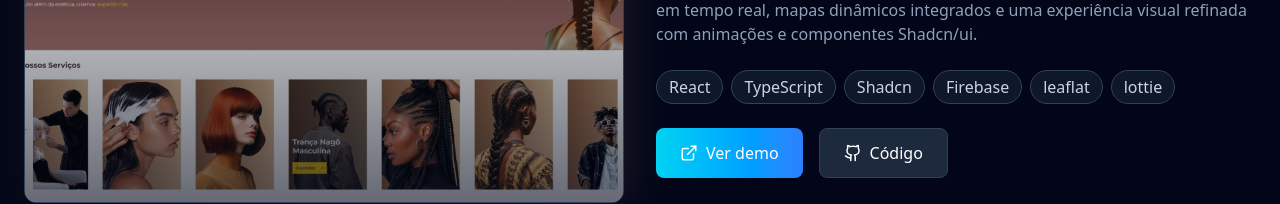
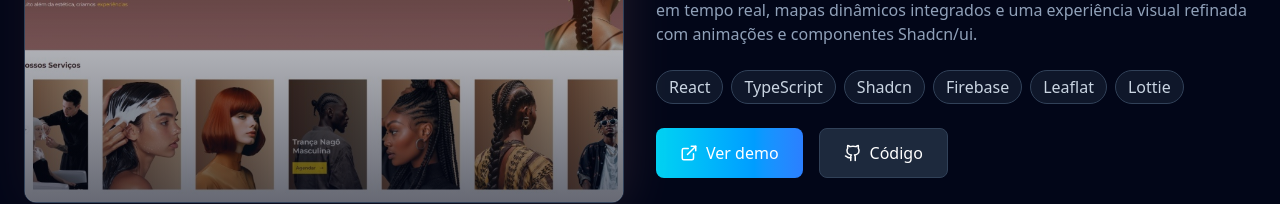
Before and after one commit to Leonard-salles/leonardo-sales, a React (Vite) app: page / in a window 1280 px wide. Shown: the part 2213-2417 px from the top of the page. Built offline with nearby package versions, Linux system fonts and the light colour scheme.

Commit message:
refactor

```diff
--- a/src/components/Projects.tsx
+++ b/src/components/Projects.tsx
@@ -11,7 +11,7 @@ export function Projects() {
       title: 'Cila hair | Agendamentos',
       description: 'Uma aplicação web completa desenvolvida com React, TypeScript e Vite, utilizando Firebase como backend serverless. Conta com calendário de reservas em tempo real, mapas dinâmicos integrados e uma experiência visual refinada com animações e componentes Shadcn/ui.',
       image: salonImage,
-      tags: ['React', 'TypeScript', 'Shadcn', 'Firebase', 'leaflat', 'lottie'],
+      tags: ['React', 'TypeScript', 'Shadcn', 'Firebase', 'Leaflat', 'Lottie'],
       gradient: 'from-[#4B2E2B] to-[#A9746E]',
       gitHubLink: "https://github.com/Leonard-salles/cila-hair/",
       productionLink: "https://cila-hair.vercel.app/",
```
